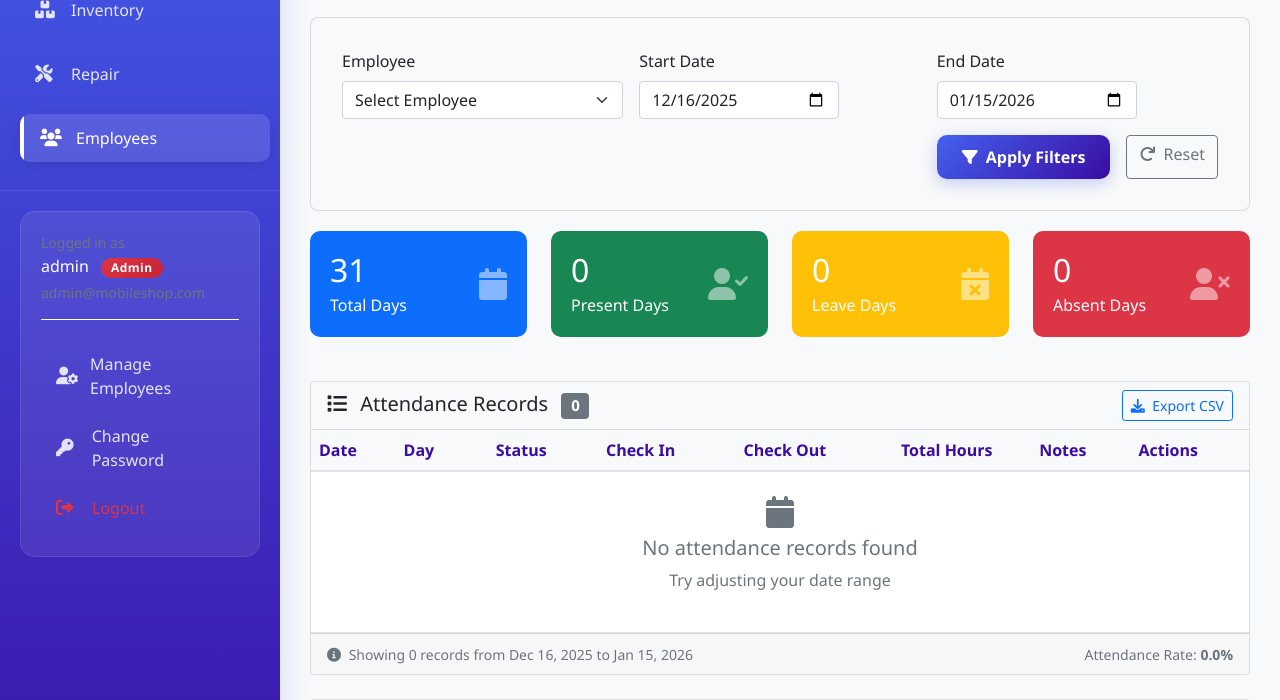
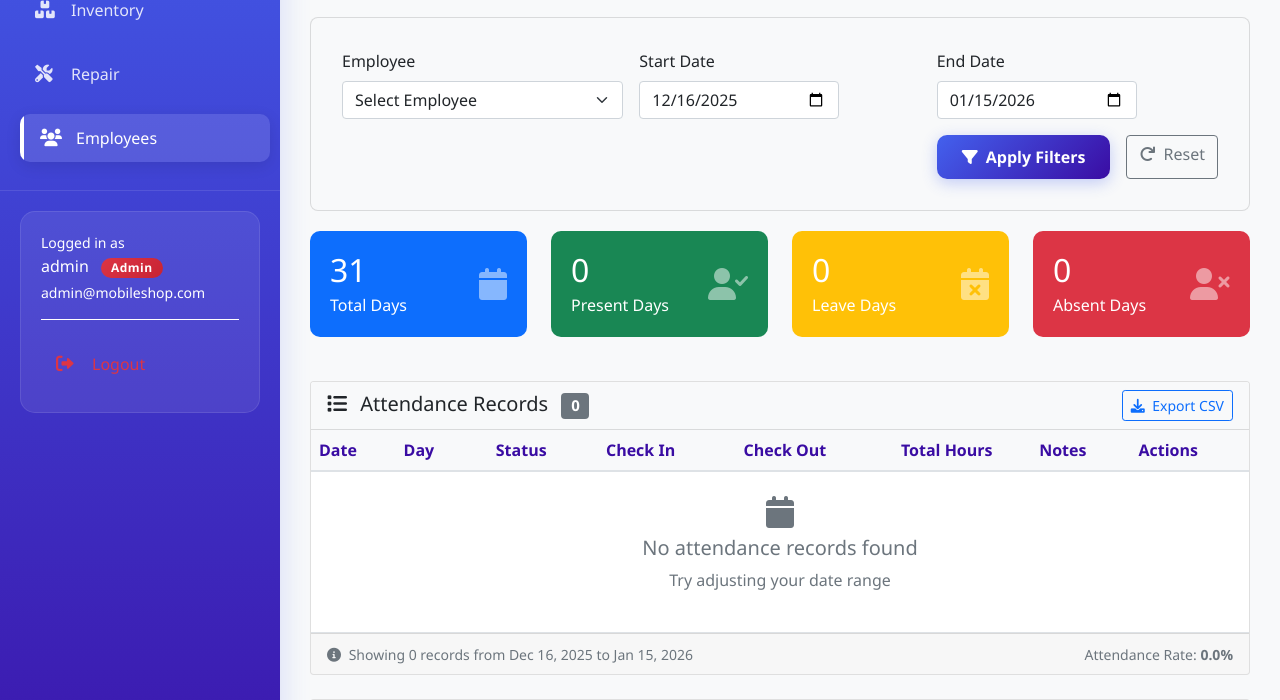
Before and after one commit to DinilKumarasiri/TEST_FLASK_ERP_DP, a Flask app: page /employee/attendance-history in a window 1280 px wide. Shown: the part 222-922 px from the top of the page. Run offline with Flask 3, Linux system fonts and the light colour scheme; a user stored in the database is signed in; some libraries are stand-ins or nearby versions.

Commit message:
fix: errors in style sheet and base.html

```diff
--- a/static/css/styles.css
+++ b/static/css/styles.css
@@ -579,3 +579,29 @@ body {
 .alert-info {
     border-left-color: var(--info-color);
 }
+
+.stat-card.bg-primary::before { background: #4361ee !important; }
+.stat-card.bg-success::before { background: #4cc9f0 !important; }
+.stat-card.bg-info::before { background: #7209b7 !important; }
+.stat-card.bg-warning::before { background: #f8961e !important; }
+
+.stat-card.bg-primary,
+.stat-card.bg-success,
+.stat-card.bg-info,
+.stat-card.bg-warning {
+    color: white !important;
+}
+
+.stat-card.bg-primary i,
+.stat-card.bg-success i,
+.stat-card.bg-info i,
+.stat-card.bg-warning i {
+    background: linear-gradient(135deg, rgba(255,255,255,0.9), rgba(255,255,255,0.7)) !important;
+    -webkit-background-clip: text !important;
+    -webkit-text-fill-color: transparent !important;
+}
+
+.stat-card {
+
+    background: var(--card-bg, white);
+}
--- a/templates/base.html
+++ b/templates/base.html
@@ -80,28 +80,15 @@
         <div class="sidebar-footer">
             {% if current_user.is_authenticated %}
             <div class="user-info">
-                <small class="text-muted d-block mb-1">Logged in as</small>
+                <small class="text-white d-block mb-1">Logged in as</small>
                 <h6 class="mb-1">
                     {{ current_user.username }}
                     <span class="badge role-{{ current_user.role }} role-badge ms-2">
                         {{ current_user.role|title }}
                     </span>
                 </h6>
-                <small class="text-muted d-block">{{ current_user.email }}</small>
-
+                <small class="text-white d-block">{{ current_user.email }}</small>
                 <div class="mt-3 pt-3 border-top border-white border-opacity-25">
-                    {% if current_user.role in ['admin'] %}
-                    <a class="nav-link py-2 px-0" href="{{ url_for('employee.employee_list') }}">
-                        <i class="fas fa-user-cog"></i>
-                        <span>Manage Employees</span>
-                    </a>
-                    {% endif %}
-
-                    <a class="nav-link py-2 px-0" href="{{ url_for('auth.change_password') }}">
-                        <i class="fas fa-key"></i>
-                        <span>Change Password</span>
-                    </a>
-
                     <a class="nav-link py-2 px-0 text-danger" href="{{ url_for('auth.logout') }}">
                         <i class="fas fa-sign-out-alt"></i>
                         <span>Logout</span>
@@ -197,19 +184,6 @@
                 {% endif %}
 
                 <div class="mobile-nav-divider"></div>
-
-                <!-- Additional Links -->
-                <a class="mobile-nav-item" href="{{ url_for('auth.change_password') }}">
-                    <i class="fas fa-key"></i>
-                    <span>Change Password</span>
-                </a>
-
-                {% if current_user.role in ['admin'] %}
-                <a class="mobile-nav-item" href="{{ url_for('employee.employee_list') }}">
-                    <i class="fas fa-user-cog"></i>
-                    <span>Manage Employees</span>
-                </a>
-                {% endif %}
             {% endif %}
         </div>
 
```
